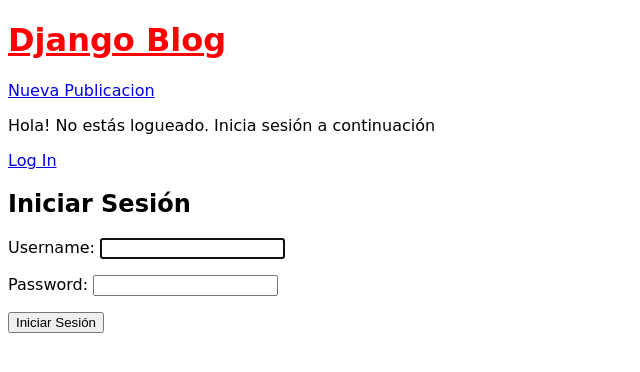
After one commit to parabavire/django-blog, a Django app: page /accounts/login/ in a window 1280 px wide. The commit adds this page. Shown: the top 372 px of the page, without its empty margins (0-640 px from the left). Run offline with Django 5.2, Linux system fonts and the light colour scheme; some web fonts are replaced.

Commit message:
login link done

```diff
--- a/blog/urls.py
+++ b/blog/urls.py
@@ -1,4 +1,5 @@
-from django.urls import path
+from django.contrib import admin #sugerido por deepseek
+from django.urls import path, include #sugerido por deepseek
 from .views import (
                     PublicationListView,
                     PublicationDetailView,
@@ -13,4 +14,6 @@ urlpatterns = [
     path("publication/create/", PublicationCreateView.as_view(), name="publication-create"), #new
     path("publication/<int:pk>/update/", PublicationUpdateView.as_view(), name="publication-update"), #new
     path("publication/<int:pk>/delete/", PublicationDeleteView.as_view(), name="publication-delete"), #new
+    path("admin/", admin.site.urls), #sugerido por deepseek
+    path("accounts/", include('django.contrib.auth.urls')), #sugerido por deepseek
 ]
--- a/django_project/settings.py
+++ b/django_project/settings.py
@@ -122,3 +122,7 @@ STATICFILES_DIRS = [BASE_DIR / "static"] #new
 # https://docs.djangoproject.com/en/5.2/ref/settings/#default-auto-field
 
 DEFAULT_AUTO_FIELD = "django.db.models.BigAutoField"
+
+
+# Redirect to home URL after login
+LOGIN_REDIRECT_URL = "publications-list" #new
--- a/templates/_base.html
+++ b/templates/_base.html
@@ -21,6 +21,12 @@
             <a href="{% url 'publication-create' %}">Nueva Publicacion</a>
         </div>
    </header>
+    {% if user.is_authenticated %}
+        <p>Hola {{ user.username }}!</p>
+    {% else %}
+        <p>Hola! No estás logueado. Inicia sesión a continuación</p>
+        <a href="{% url 'login' %}">Log In</a>
+    {% endif %}
    <div>
         {% block content %}
         {% endblock content %}
--- /dev/null
+++ b/templates/registration/login.html
@@ -0,0 +1,10 @@
+{% extends '_base.html' %}
+
+{% block content %}
+    <h2>Iniciar Sesión</h2>
+    <form method="post">
+        {% csrf_token %}
+        {{ form.as_p }}
+        <button type="submit">Iniciar Sesión</button>
+    </form>
+{% endblock content %}
```
Also changed, not shown: db.sqlite3.
